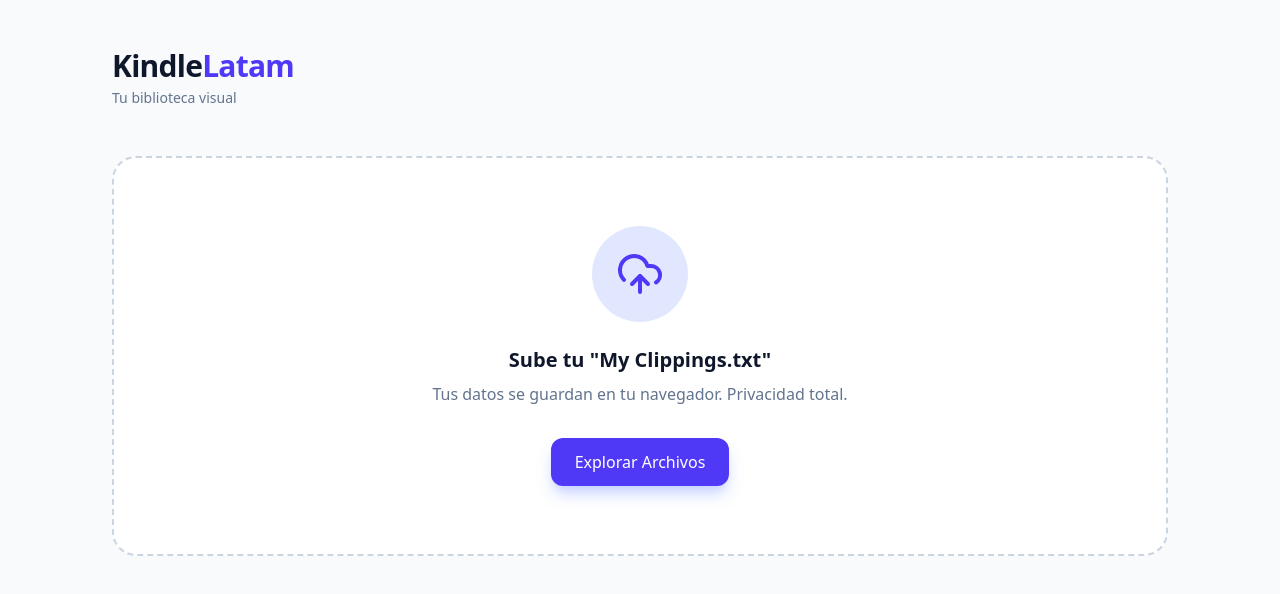
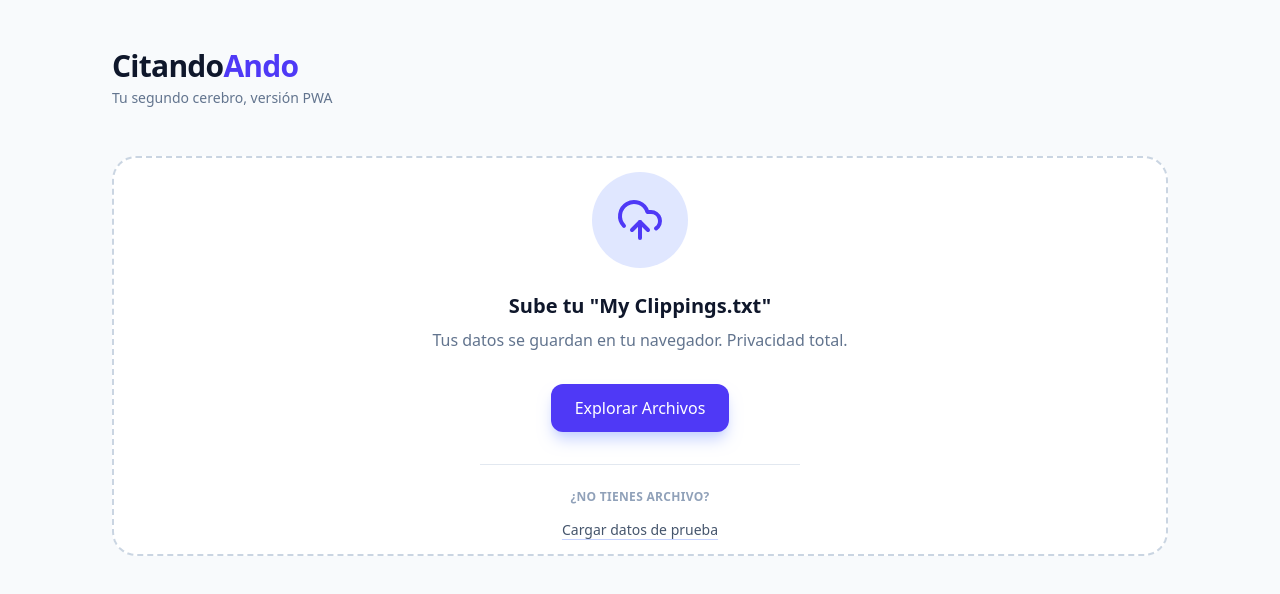
Before and after one commit to keniiis/kindle-latam, a Next.js app: page / in a window 1280 px wide. Shown: the top 594 px of the page. Built offline with nearby package versions, Linux system fonts and the light colour scheme.

Commit message:
feat: add persistence, demo mode and fix cover search

```diff
--- a/app/page.tsx
+++ b/app/page.tsx
@@ -9,13 +9,37 @@ import { UploadCloud, Book, ChevronLeft, Quote, Share2, Copy, CheckCircle2, Load
 // Constante para la llave del almacenamiento local
 const STORAGE_KEY = 'kindle-latam-library';
 
+// DATOS DE PRUEBA (DEMO)
+const DEMO_TEXT = `
+Hábitos Atómicos (James Clear)
+- Highlight | Added on Monday, January 1, 2024
+
+No te elevas al nivel de tus metas. Caes al nivel de tus sistemas.
+==========
+Cien años de soledad (Gabriel García Márquez)
+- Highlight | Added on Tuesday, January 2, 2024
+
+Muchos años después, frente al pelotón de fusilamiento, el coronel Aureliano Buendía había de recordar aquella tarde remota en que su padre lo llevó a conocer el hielo.
+==========
+El Sutil Arte de Que te Importe un Carajo (Mark Manson)
+- Highlight | Added on Wednesday, January 3, 2024
+
+La felicidad es un problema constante.
+==========
+Manual de Desarrollo Web (Daniel Peña)
+- Highlight | Added on Friday, January 5, 2024
+
+Las PWAs son el futuro del desarrollo móvil en Latam. Si combinas Next.js con una buena estrategia de SEO local, eres imparable.
+==========
+`;
+
 type BookGroup = {
     title: string;
     author: string;
     clippings: Clipping[];
 };
 
-// --- COMPONENTE BOOKCARD (Con la lógica de búsqueda inteligente que ya tenías) ---
+// --- COMPONENTE BOOKCARD (CORREGIDO: Busca por Título Y Autor) ---
 const BookCard = ({ book, onClick }: { book: BookGroup; onClick: () => void }) => {
     const [coverUrl, setCoverUrl] = useState<string | null>(null);
     const [isLoading, setIsLoading] = useState(true);
@@ -23,13 +47,13 @@ const BookCard = ({ book, onClick }: { book: BookGroup; onClick: () => void }) =
     useEffect(() => {
         let isMounted = true;
         const fetchCover = async () => {
-            // 1. Limpieza del Título (igual que antes)
+            // 1. Limpieza del Título
             const cleanTitle = book.title.split('(')[0].split(':')[0].split(' -')[0].trim();
-            // 2. Limpieza del Autor (por si acaso viene con formatos raros)
+            // 2. Limpieza del Autor
             const cleanAuthor = book.author.replace(/[\(\)]/g, '').trim();
 
             try {
-                // CAMBIO CLAVE: Ahora buscamos por Título Y Autor
+                // Buscamos por Título Y Autor para mayor precisión
                 const response = await fetch(
                     `https://openlibrary.org/search.json?title=${encodeURIComponent(cleanTitle)}&author=${encodeURIComponent(cleanAuthor)}&limit=1&fields=cover_i`
                 );
@@ -102,9 +126,9 @@ export default function Home() {
     const [isDragging, setIsDragging] = useState(false);
     const [clipToShare, setClipToShare] = useState<Clipping | null>(null);
     const [toastMessage, setToastMessage] = useState<string | null>(null);
-    const [isLoaded, setIsLoaded] = useState(false); // Para evitar parpadeos al cargar
+    const [isLoaded, setIsLoaded] = useState(false);
 
-    // 1. EFECTO: CARGAR DATOS AL INICIAR
+    // 1. CARGAR DATOS
     useEffect(() => {
         const savedData = localStorage.getItem(STORAGE_KEY);
         if (savedData) {
@@ -117,20 +141,27 @@ export default function Home() {
         setIsLoaded(true);
     }, []);
 
-    // 2. EFECTO: GUARDAR DATOS CUANDO CAMBIEN
+    // 2. GUARDAR DATOS
     useEffect(() => {
         if (isLoaded && rawClippings.length > 0) {
             localStorage.setItem(STORAGE_KEY, JSON.stringify(rawClippings));
         }
     }, [rawClippings, isLoaded]);
 
-    // Manejar Logout / Limpiar datos
+    // LOGOUT
     const handleClearData = () => {
         if (confirm('¿Estás seguro? Esto borrará tus libros de este navegador.')) {
             localStorage.removeItem(STORAGE_KEY);
             setRawClippings([]);
             setSelectedBook(null);
         }
+    };
+
+    // NUEVO: CARGAR DEMO
+    const handleLoadDemo = () => {
+        const parsed = parseKindleClippings(DEMO_TEXT.trim());
+        setRawClippings(parsed);
+        setToastMessage("¡Modo Demo activado! 🚀");
     };
 
     useEffect(() => {
@@ -171,7 +202,6 @@ export default function Home() {
         setToastMessage("¡Copiado al portapapeles!");
     };
 
-    // Evitamos renderizar hasta que hayamos leído el localStorage para no causar hidratación incorrecta
     if (!isLoaded) return null;
 
     return (
@@ -181,9 +211,9 @@ export default function Home() {
                 <header className="mb-12 flex justify-between items-center">
                     <div>
                         <h1 className="text-3xl font-bold tracking-tight text-slate-900">
-                            Kindle<span className="text-indigo-600">Latam</span>
+                            Citando<span className="text-indigo-600">Ando</span>
                         </h1>
-                        <p className="text-sm text-slate-500 mt-1">Tu biblioteca visual</p>
+                        <p className="text-sm text-slate-500 mt-1">Tu segundo cerebro, versión PWA</p>
                     </div>
                     {rawClippings.length > 0 && (
                         <button
@@ -215,6 +245,17 @@ export default function Home() {
                             Explorar Archivos
                             <input type="file" accept=".txt" className="hidden" onChange={(e) => e.target.files?.[0] && handleFileUpload(e.target.files[0])} />
                         </label>
+
+                        {/* BOTÓN MÁGICO PARA DEMO */}
+                        <div className="mt-8 pt-6 border-t border-slate-200 w-full max-w-xs text-center">
+                            <p className="text-xs text-slate-400 mb-3 uppercase tracking-wide font-bold">¿No tienes archivo?</p>
+                            <button
+                                onClick={handleLoadDemo}
+                                className="text-sm font-medium text-slate-600 hover:text-indigo-600 underline decoration-indigo-200 hover:decoration-indigo-600 underline-offset-4 transition-all"
+                            >
+                                Cargar datos de prueba
+                            </button>
+                        </div>
                     </div>
                 )}
 
```
